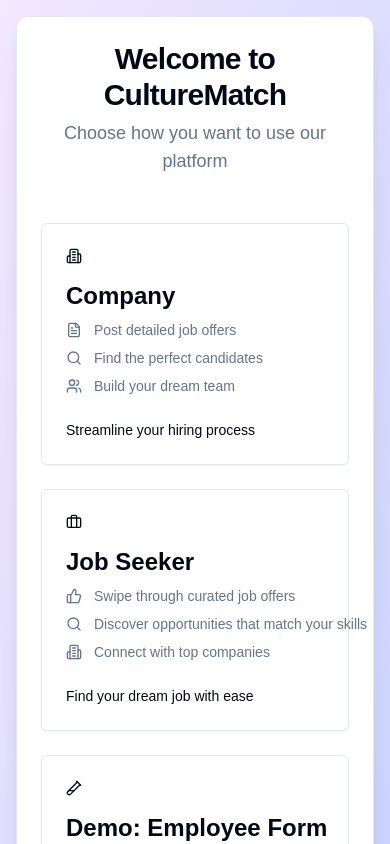
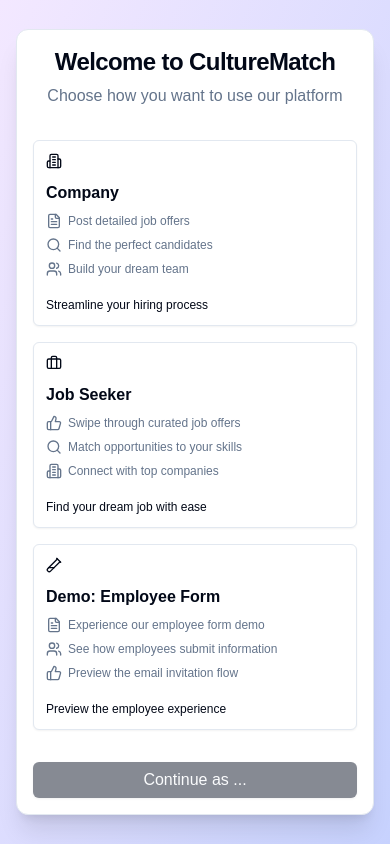
Before and after one commit to ErneG/CultureMatch, a Next.js app in the folder frontend/: page /onboarding in a window 390 px wide. Shown: the top 844 px of the page. Built offline with nearby package versions, Linux system fonts and the light colour scheme.

Commit message:
fix: onboarding

```diff
--- a/frontend/app/onboarding/_components/SelectionCard.tsx
+++ b/frontend/app/onboarding/_components/SelectionCard.tsx
@@ -35,24 +35,27 @@
     <motion.div
       whileHover={{ scale: 1.03 }}
       whileTap={{ scale: 0.98 }}
-      className={`w-full md:w-1/2 ${isSelected ? 'border-2 border-purple-500 rounded-md' : ''}`}>
+      className={`w-full  ${isSelected ? 'border-2 border-purple-500 rounded-md' : ''}`}>
       <Button
         variant="outline"
-        className="w-full h-full text-left flex flex-col items-start justify-between p-6"
+        className="w-full h-full text-left flex flex-col items-start justify-between p-3 sm:p-4 md:p-6"
         onClick={() => onSelect(type)}>
-        <div>
-          <Icon className={`w-12 h-12 mb-4 text-${accentColor}`} />
-          <div className="text-2xl font-semibold mb-2">{title}</div>
-          <div className="text-sm text-muted-foreground space-y-2 ">
+        <div className="w-full">
+          <Icon className={`w-32 h-32 mb-3 md:mb-4 text-${accentColor}`} />
+          <div className="text-base sm:text-xl xl:text-2xl font-semibold mb-2">{title}</div>
+          <div className="text-xs md:text-sm text-muted-foreground space-y-2 break-words">
             {features.map((feature, index) => (
               <p key={index} className="flex flex-row gap-1 items-center">
-                <feature.icon className="inline mr-2 w-4 h-4" />
-                {feature.text}
+                <feature.icon className="inline shrink-0 mr-0.5 w-4 h-4" />
+                <span className="break-words">{feature.text}</span>
               </p>
             ))}
           </div>
         </div>
-        <div className={`text-sm font-medium text-${accentColor} mt-4`}>{tagline}</div>
+        <div
+          className={` text-xs md:text-sm font-medium text-${accentColor} mt-3 md:mt-4 break-words`}>
+          {tagline}
+        </div>
       </Button>
     </motion.div>
   );
--- a/frontend/app/onboarding/page.tsx
+++ b/frontend/app/onboarding/page.tsx
@@ -16,7 +16,7 @@
 
 const jobSeekerFeatures = [
   { icon: ThumbsUp, text: 'Swipe through curated job offers' },
-  { icon: Search, text: 'Discover opportunities that match your skills' },
+  { icon: Search, text: 'Match opportunities to your skills' },
   { icon: Building2, text: 'Connect with top companies' },
 ];
 
@@ -39,15 +39,18 @@
   };
 
   return (
-    <div className="min-h-screen bg-gradient-to-br from-purple-100 to-indigo-200 flex items-center justify-center p-4">
-      <Card className="w-full max-w-6xl bg-white shadow-xl rounded-xl animate-in fade-in zoom-in-50">
-        <CardHeader>
-          <CardTitle className="text-3xl text-center">Welcome to CultureMatch</CardTitle>
-          <CardDescription className="text-center text-lg">
+    <div className="min-h-screen bg-gradient-to-br from-purple-100 to-indigo-200 flex items-center justify-center p-4 md:p-6 lg:p-8">
+      <Card className="w-full max-w-7xl mx-auto bg-white shadow-xl rounded-xl animate-in fade-in zoom-in-50">
+        <CardHeader className="p-4 md:p-6">
+          <CardTitle className="text-2xl md:text-3xl text-center">
+            Welcome to CultureMatch
+          </CardTitle>
+          <CardDescription className="text-center text-base md:text-lg">
             Choose how you want to use our platform
           </CardDescription>
         </CardHeader>
-        <CardContent className="flex flex-col md:flex-row gap-6 items-stretch justify-center p-6">
+        <CardContent className="p-4 md:p-6">
+          <div className="grid grid-cols-1 md:grid-cols-2 lg:grid-cols-3 gap-4 md:gap-6 place-items-center">
             <SelectionCard
               type="COMPANY"
               selected={selected}
@@ -74,14 +77,15 @@
               icon={TestTube2}
               title="Demo: Employee Form"
               features={employeeFeatures}
-            tagline="Preview the employee experience (Demo Only)"
+              tagline="Preview the employee experience"
               accentColor="blue-600"
               onSelect={setSelected}
             />
+          </div>
         </CardContent>
-        <div className="p-6 flex justify-center">
+        <div className="p-4 md:p-6 flex justify-center">
           <Button
-            className="w-full md:w-auto px-8 py-2 text-base"
+            className="w-full md:w-auto px-6 md:px-8 py-2 text-base"
             disabled={!selected}
             onClick={handleContinue}>
             Continue as {selected ? OnboardingType[selected] : '...'}
```
Lines whose indentation alone changed are shown as unchanged.
